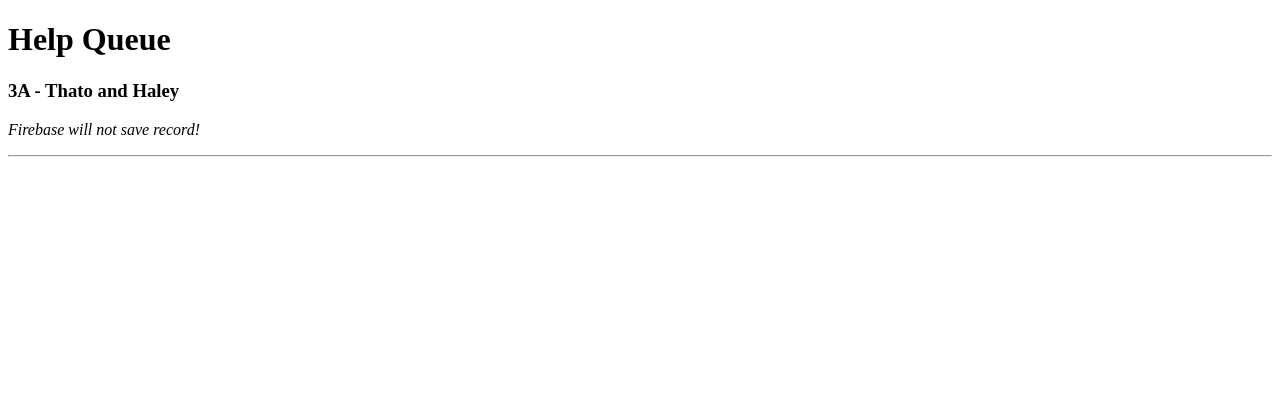
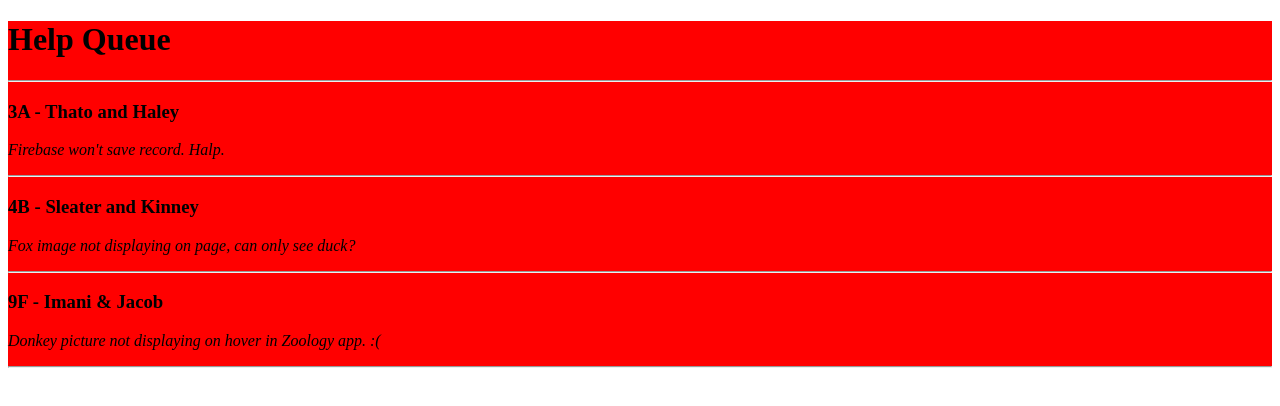
Before and after one commit to mariedillard/react-help-queue, a React app: page / in a window 1280 px wide. Shown: the top 406 px of the page. Built offline with nearby package versions, Linux system fonts and the light colour scheme.

Commit message:
adds to tuesday's lesson

```diff
--- a/src/components/App.jsx
+++ b/src/components/App.jsx
@@ -1,5 +1,5 @@
-import React from "react";
-import TicketList from "./TicketList";
+import React from 'react';
+import TicketList from './TicketList';
 import Header from './Header';
 
 function App(){
--- a/src/components/Header.jsx
+++ b/src/components/Header.jsx
@@ -1,4 +1,4 @@
-import React from "react";
+import React from 'react';
 
 function Header(){
     return (
--- a/src/components/Ticket.jsx
+++ b/src/components/Ticket.jsx
@@ -1,9 +1,14 @@
-import React from "react";
-import PropTypes from "prop-types";
+import React from 'react';
+import PropTypes from 'prop-types';
 
 function Ticket(props){
     return(
         <div>
+            <style global jsx>{`
+                div {
+                    background-color: red;
+                }
+            `}</style>
             <h3>{props.location} - {props.names}</h3>
             <p><em>{props.issue}</em></p>
             <hr/>
@@ -12,8 +17,8 @@ function Ticket(props){
 }
 
 Ticket.propTypes = {
-    names: PropTypes.string,
-    location: PropTypes.string,
+    names: PropTypes.string.isRequired,
+    location: PropTypes.string.isRequired,
     issue: PropTypes.string
 };
 
--- a/src/components/TicketList.jsx
+++ b/src/components/TicketList.jsx
@@ -1,13 +1,35 @@
-import React from "react";
-import Ticket from "./Ticket";
+import React from 'react';
+import Ticket from './Ticket';
+
+var masterTicketList = [
+    {
+        names: 'Thato and Haley',
+        location: '3A',
+        issue: 'Firebase won\'t save record. Halp.'
+    },
+    {
+        names: 'Sleater and Kinney',
+        location: '4B',
+        issue: 'Fox image not displaying on page, can only see duck?'
+    },
+    {
+        names: 'Imani & Jacob',
+        location: '9F',
+        issue: 'Donkey picture not displaying on hover in Zoology app. :('
+    }
+];
 
 function TicketList(){
     return (
-        <Ticket
-            location="3A"
-            names="Thato and Haley"
-            issue="Firebase will not save record!"
-        />
+        <div>
+            <hr/>
+            {masterTicketList.map((ticket, index) =>
+                <Ticket names={ticket.names}
+                    location={ticket.location}
+                    issue={ticket.issue}
+                    key={index} />
+            )}
+        </div>
     );
 }
 
--- a/webpack.config.js
+++ b/webpack.config.js
@@ -8,7 +8,7 @@ module.exports = {
         'react-hot-loader/patch',
         'webpack-dev-server/client?http://localhost:8080',
         'webpack/hot/only-dev-server',
-        resolve(__dirname, "src", "/index.jsx")
+        resolve(__dirname, "src", "./index.jsx")
     ],
 
     output: {
@@ -33,6 +33,16 @@ module.exports = {
         rules: [
             {
                 test: /\.jsx?$/,
+                enforce: "pre",
+                loader: "eslint-loader",
+                exclude: /node_modules/,
+                options: {
+                    emitWarning: true,
+                    configFile: "./.eslintrc.json"
+                }
+            },
+            {
+                test: /\.jsx?$/,
                 loader: "babel-loader",
                 exclude: /node_modules/,
                 options: {
@@ -41,7 +51,8 @@ module.exports = {
                         "react",
                     ],
                     plugins: [
-                        "react-hot-loader/babel"
+                        "react-hot-loader/babel",
+                        "styled-jsx/babel"
                     ]
                 }
             },
```
Also changed, not shown: package.json (+9 -2 lines), src/index.jsx (+6 -4 lines), .eslintrc.json (added), 1 other file (tests, documents, lock files or other folders).
